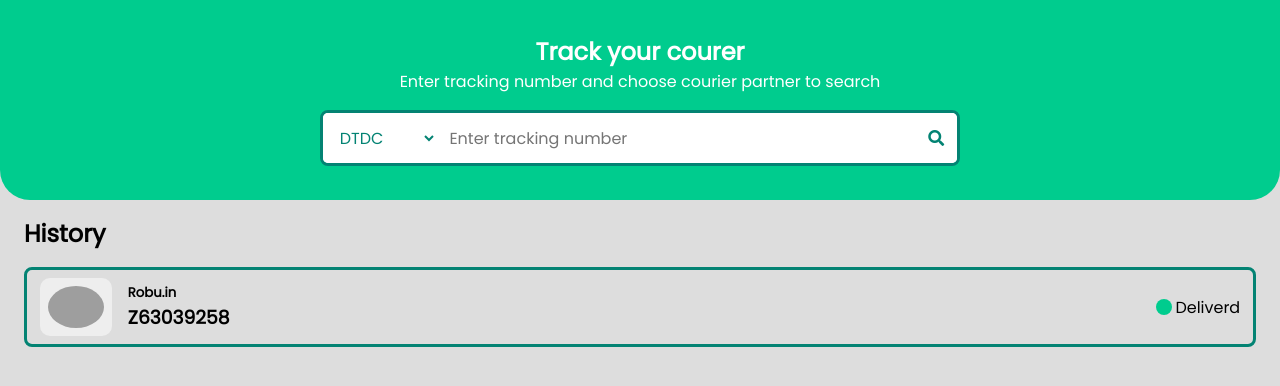
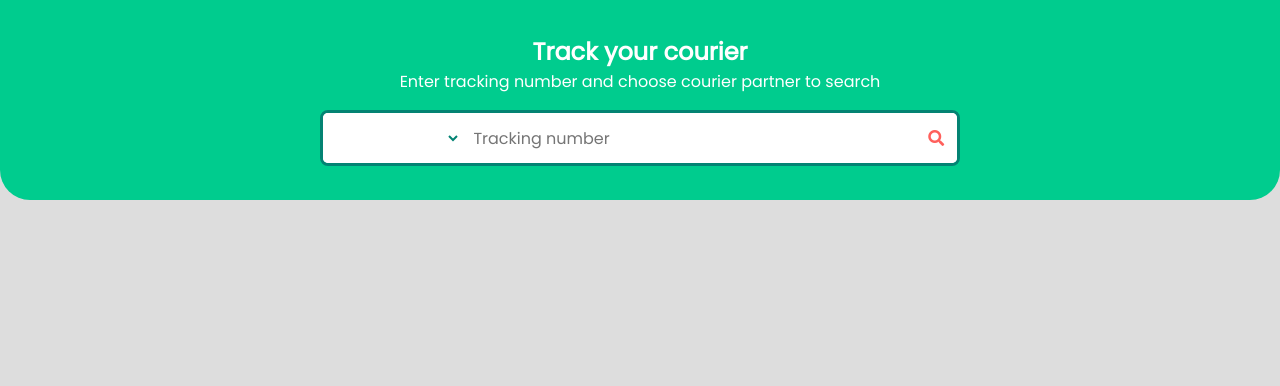
Before and after one commit to B45i/All-Courier-Tracker, a React (Create React App) app: page /track/1/1 in a window 1280 px wide. Shown: the top 386 px of the page. Built offline with nearby package versions, Linux system fonts and the light colour scheme; grey boxes are pictures that could not be loaded.

Commit message:
serchbar with routing

```diff
--- a/package.json
+++ b/package.json
@@ -9,7 +9,8 @@
     "react": "^17.0.2",
     "react-dom": "^17.0.2",
     "react-scripts": "4.0.3",
-    "web-vitals": "^1.1.2"
+    "web-vitals": "^1.1.2",
+    "wouter": "^2.8.0-alpha.2"
   },
   "scripts": {
     "start": "react-scripts start",
--- a/src/App.css
+++ b/src/App.css
@@ -33,6 +33,11 @@ button {
     outline: none;
     font-size: 1rem;
     color: #038373;
+}
+
+button:disabled {
+    color: #ff605c;
+    cursor: not-allowed !important;
 }
 
 .search-bar input {
--- a/src/App.jsx
+++ b/src/App.jsx
@@ -1,12 +1,19 @@
+import { Route } from 'wouter';
 import SearchBar from './components/SearchBar';
 import History from './components/History';
+import TrackingDetails from './components/TrackingDetails';
+
 import './App.css';
 
 function App() {
     return (
         <div>
             <SearchBar />
-            <History />
+            <Route path="/" component={History} />
+            <Route
+                path="/track/:provider/:number"
+                component={TrackingDetails}
+            />
         </div>
     );
 }
--- a/src/components/SearchBar.jsx
+++ b/src/components/SearchBar.jsx
@@ -1,15 +1,58 @@
+import { useState } from 'react';
+import { useLocation } from 'wouter';
+
+const courierProviders = [
+    'EKart',
+    'ECom',
+    'Delhivery',
+    'XpressBees',
+    'Bluedart',
+    'DTDC',
+    'Gati',
+    'ShadowFax',
+];
+
 const SearchBar = () => {
+    const [provider, setProvider] = useState('');
+    const [trackingNumber, setTrackingNumber] = useState('');
+
+    const setLocation = useLocation()[1];
+
+    const handleSubmit = () => {
+        setLocation(`/track/${provider}/${trackingNumber}`);
+    };
+
     return (
         <div className="search">
-            <h2>Track your courer</h2>
+            <h2>Track your courier</h2>
             <p>Enter tracking number and choose courier partner to search</p>
+
             <div className="search-bar">
-                <select name="" id="">
-                    <option value="dtdc">DTDC</option>
-                    <option value="dtdc">BlueDart</option>
+                <select
+                    name="provider"
+                    value={provider}
+                    onChange={e => setProvider(e.target.value)}
+                >
+                    <option value=""></option>
+
+                    {courierProviders.map(p => (
+                        <option value={p} key={p}>
+                            {p}
+                        </option>
+                    ))}
                 </select>
-                <input type="text" placeholder="Enter tracking number" />
-                <button>
+
+                <input
+                    name="trackingNumber"
+                    value={trackingNumber}
+                    type="text"
+                    placeholder="Tracking number"
+                    onChange={e => setTrackingNumber(e.target.value)}
+                />
+                <button
+                    onClick={handleSubmit}
+                    disabled={!(trackingNumber && provider)}
+                >
                     <i className="fa fa-search"></i>
                 </button>
             </div>
--- /dev/null
+++ b/src/components/TrackingDetails.jsx
@@ -0,0 +1,6 @@
+const TrackingDetails = props => {
+    console.log(props);
+    return <div></div>;
+};
+
+export default TrackingDetails;
```
Also changed, not shown: 1 other file (tests, documents, lock files or other folders).
